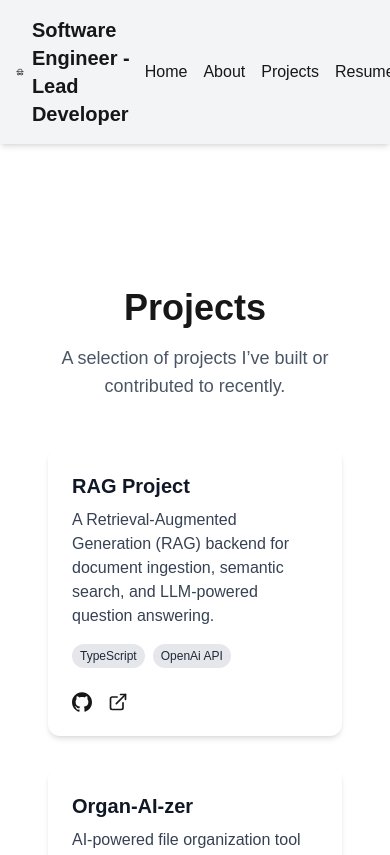
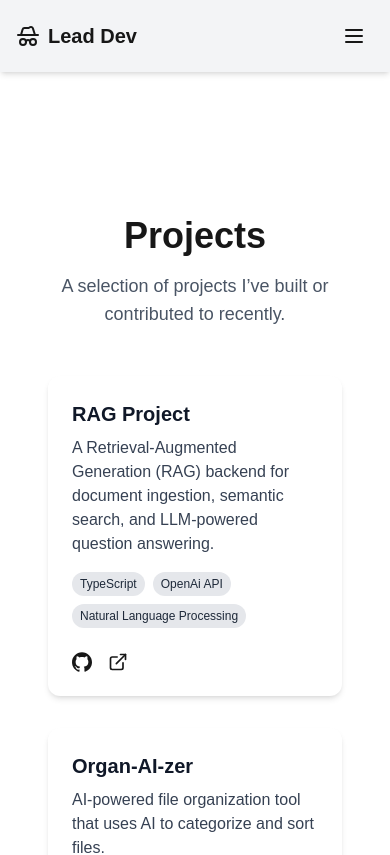
Before and after one commit to godbehere/professional-portfolio, a Next.js app: page /projects in a window 390 px wide. Shown: the top 855 px of the page. Built offline with nearby package versions, Linux system fonts and the light colour scheme.

Commit message:
Accessibility changes for mobile devices

```diff
--- a/src/app/lib/data.tsx
+++ b/src/app/lib/data.tsx
@@ -64,8 +64,8 @@ export const projects = [
         title: "RAG Project",
         description: "A Retrieval-Augmented Generation (RAG) backend for document ingestion, semantic search, and LLM-powered question answering.",
         github: "https://github.com/godbehere/rag-project",
-        demo: "https://github.com/godbehere/rag-project",
-        tech: ["TypeScript", "OpenAi API"],
+        demo: "https://hub.docker.com/r/godbehere/rag-server",
+        tech: ["TypeScript", "OpenAi API", "Natural Language Processing"],
     },
     {
         title: "Organ-AI-zer",
--- a/src/components/Navbar.tsx
+++ b/src/components/Navbar.tsx
@@ -1,22 +1,47 @@
-import { HatGlasses } from 'lucide-react';
+'use client'
+import { HatGlasses, Menu } from 'lucide-react';
 import Link from 'next/link';
+import { useState } from 'react';
 
 export default function Navbar() {
+    const [menuOpen, setMenuOpen] = useState(false);
     return (
         <nav className="bg-gray-100 dark:bg-gray-accent shadow-md">
             <div className="container mx-auto px-4 py-4 flex justify-between items-center">
                 <span className="text-xl font-bold flex items-center gap-2">
                     <HatGlasses className="w-6 h-6" />
-                Software Engineer - Lead Developer
+                    <span className="hidden sm:inline">Software Engineer - Lead Developer</span>
+                    <span className="sm:hidden">Lead Dev</span>
                 </span>
-            <div className="space-x-4">
+                {/* Desktop links */}
+                <div className="space-x-4 hidden sm:flex">
                     <Link href="/">Home</Link>
                     <Link href="/about">About</Link>
                     <Link href="/projects">Projects</Link>
                     <Link href="/resume">Resume</Link>
                     {/* <Link href="/contact">Contact</Link> */}
                 </div>
+                {/* Hamburger menu button */}
+                <button
+                    className="sm:hidden p-2 rounded focus:outline-none focus:ring-2 focus:ring-accent"
+                    aria-label="Open menu"
+                    onClick={() => setMenuOpen(!menuOpen)}
+                >
+                    <Menu className="w-6 h-6" />
+                </button>
             </div>
+            {/* Mobile menu */}
+            {menuOpen && (
+                <div className="sm:hidden bg-gray-100 dark:bg-gray-accent px-4 pb-4">
+                    <div className="flex flex-col space-y-2">
+                        <Link href="/" onClick={() => setMenuOpen(false)}>Home</Link>
+                        <Link href="/about" onClick={() => setMenuOpen(false)}>About</Link>
+                        <Link href="/projects" onClick={() => setMenuOpen(false)}>Projects</Link>
+                        <Link href="/resume" onClick={() => setMenuOpen(false)}>Resume</Link>
+                        {/* <Link href="/contact" onClick={() => setMenuOpen(false)}>Contact</Link> */}
+                    </div>
+                </div>
+            )}
         </nav>
     );
 }
```
Lines whose indentation alone changed are shown as unchanged.
